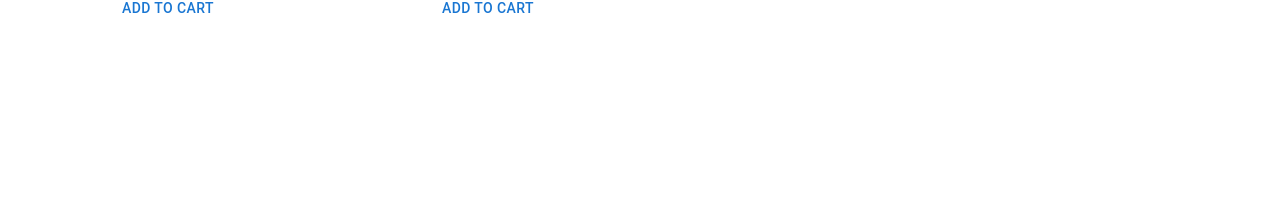
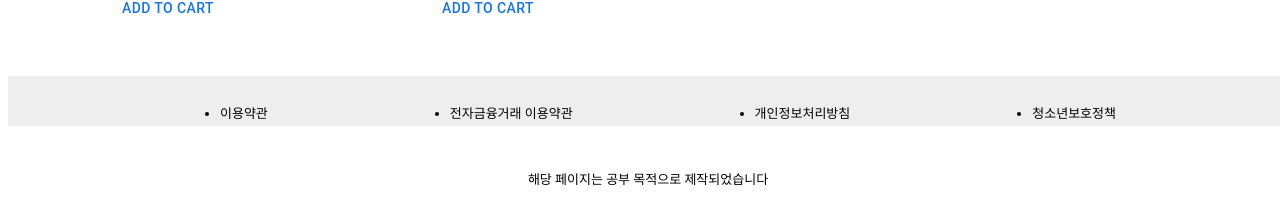
Before and after one commit to pearl0304/SIMPLE-SHOPPING-CART, a React (Create React App) app: page / in a window 1280 px wide. Shown: the part 1830-2048 px from the top of the page. Before the commit the page ends 1856 px from the top, so only its background shows below. Built offline with nearby package versions, Linux system fonts and the light colour scheme; the HTML template or start-up script is replaced by a standard one.

Commit message:
feat: make footer

```diff
--- a/src/App.tsx
+++ b/src/App.tsx
@@ -3,6 +3,7 @@ import React from "react";
 import { Header } from "./components/Header";
 import { Navbar } from "./components/Navbar";
 import { MainList } from "./components/MainList";
+import { Footer } from "./components/Footer";
 //Style
 import { Wrapper } from "./css/App.styles";
 function App() {
@@ -11,6 +12,7 @@ function App() {
       <Header />
       <Navbar />
       <MainList />
+      <Footer />
     </Wrapper>
   );
 }
--- /dev/null
+++ b/src/components/Footer.tsx
@@ -0,0 +1,18 @@
+import { Wrappter } from "../css/footer.styles";
+export const Footer = () => {
+  return (
+    <Wrappter>
+      <div className="footer-top">
+        <ul>
+          <li>이용약관</li>
+          <li>전자금융거래 이용약관</li>
+          <li>개인정보처리방침</li>
+          <li>청소년보호정책</li>
+        </ul>
+      </div>
+      <div className="footer-bottom">
+        <p>해당 페이지는 공부 목적으로 제작되었습니다</p>
+      </div>
+    </Wrappter>
+  );
+};
--- /dev/null
+++ b/src/css/footer.styles.ts
@@ -0,0 +1,30 @@
+import styled from "styled-components";
+
+export const Wrappter = styled.footer`
+  margin-top: 50px;
+  display: flex;
+  flex-direction: column;
+  font-size: 13px;
+  align-items: center;
+
+  .footer-top {
+    width: 100%;
+    margin-bottom: 30px;
+    background-color: #eee;
+    height: 50px;
+    line-height: 50px;
+  }
+
+  .footer-top ul {
+    display: flex;
+    justify-content: space-evenly;
+  }
+  .footer-top ul li {
+    cursor: pointer;
+    margin: 0 10px 0 10px;
+  }
+
+  .footer-bottom {
+    margin-bottom: 20px;
+  }
+`;
```
